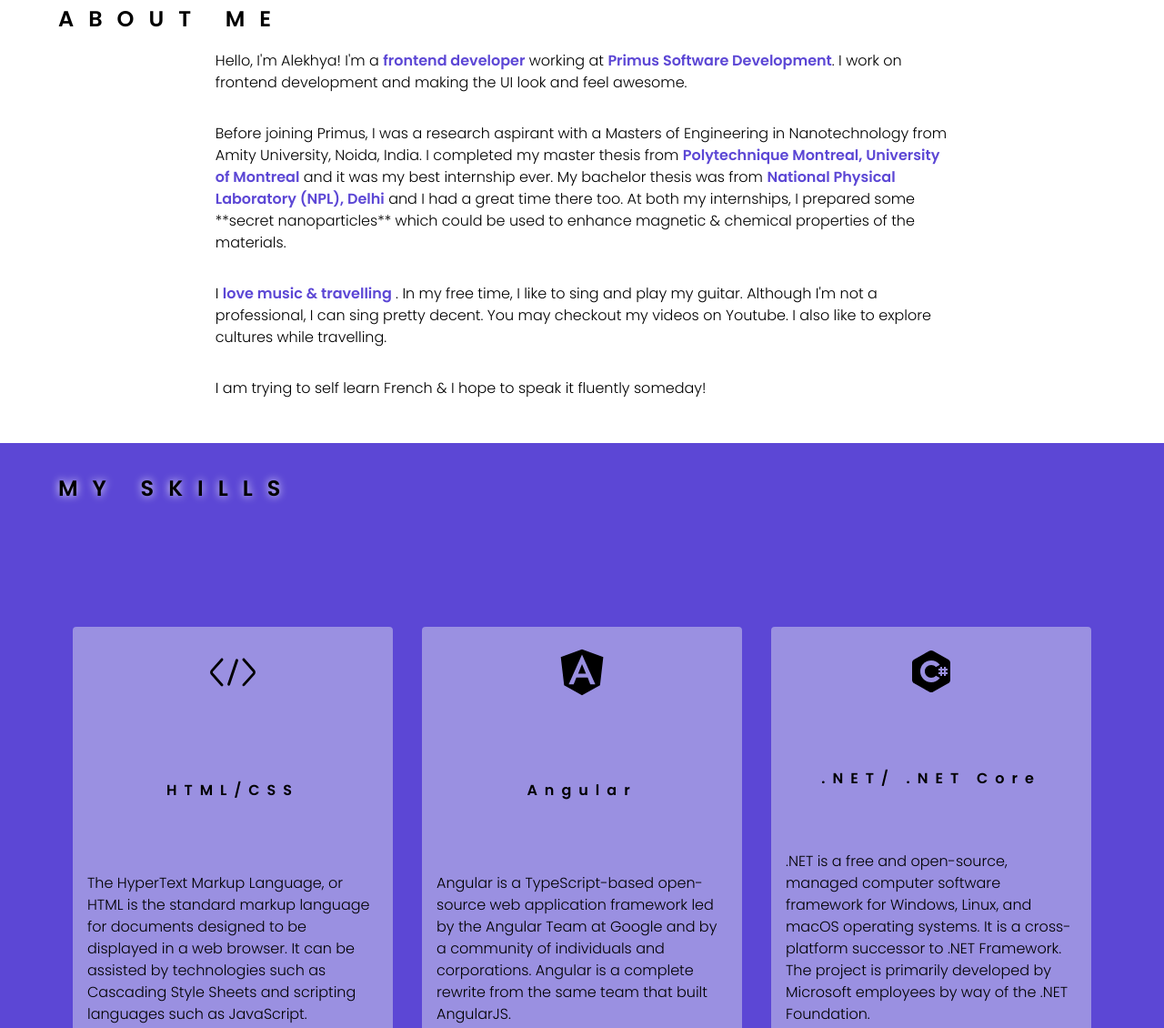
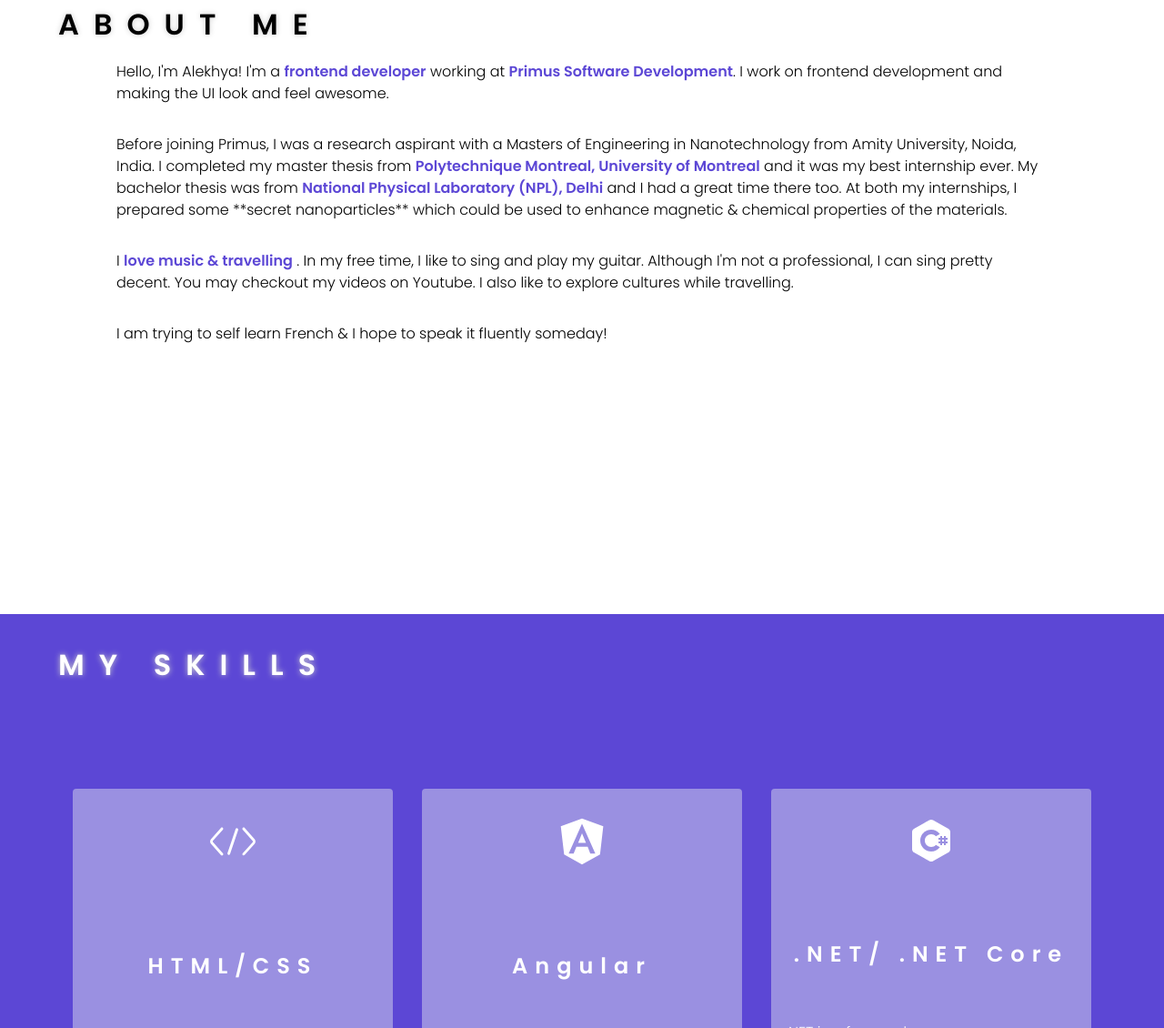
Before and after one commit to valekhya/portfolio, a plain HTML site: page index.html in a window 1280 px wide. Shown: the part 957-2087 px from the top of the page at 91% size. Drawn offline with nearby package versions, Linux system fonts and the light colour scheme.

Commit message:
css changes

```diff
--- a/styles.scss
+++ b/styles.scss
@@ -45,10 +45,10 @@ li a {
 section {
 	padding: 2rem 4rem;
 	h2 {
-		font-size: 1.5rem;
+		font-size: 2rem;
 		text-transform: uppercase;
 		letter-spacing: 1rem;
-        text-shadow: 0px 0px 10px rgba(255, 255, 255, 1);
+        text-shadow: 0px 0px 6px #cdcdcd;
 	}
 }
 .bold {
@@ -125,7 +125,7 @@ section {
 	padding: 4rem;
 	display: block;
 	text-align: center;
-    font-size: 2rem;
+    font-size: 2.5rem;
 	text-transform: capitalize;
 	letter-spacing: .5rem;
     transition: 1s;
@@ -152,19 +152,19 @@ section {
 
 //About me*************
 #about-me {
-	height: clamp( fit-content ,80%,80%);
+	height: 80%;
 	p {
         font-size: 1rem;
-        width: 70%;
         word-break: break-word;
         overflow: wrap;
         margin: auto;
-        padding: 1rem;
+        padding: 1rem 4rem;
 	}
 }
 
 // Skills *******************
 #skills {
+	color: white;
 	background: var(--color-primary);
 	display: grid;
 	height: 80%;
@@ -181,8 +181,11 @@ section {
 		padding: 1rem;
 		justify-content: space-between;
         transition: .5s;
+		color: white;
 		.icon,
-		.heading {
+		.heading, svg {
+			font-size: 1.5rem;
+			fill: white;
 			place-self: center;
 			font-weight: 900;
 			letter-spacing: .5rem;
@@ -190,7 +193,7 @@ section {
 		}
 	}
 	.card:hover {
-        background-color: white;
+        background-color: #34287f;
 		box-shadow: 2px -1px 25px 2px rgba(255, 255, 255, 0.41);
 		-webkit-box-shadow: 2px -1px 25px 2px rgba(255, 255, 255, 0.41);
 		-moz-box-shadow: 2px -1px 25px 2px rgba(255, 255, 255, 0.41);
```
Also changed, not shown: styles.css, 1 other file.
